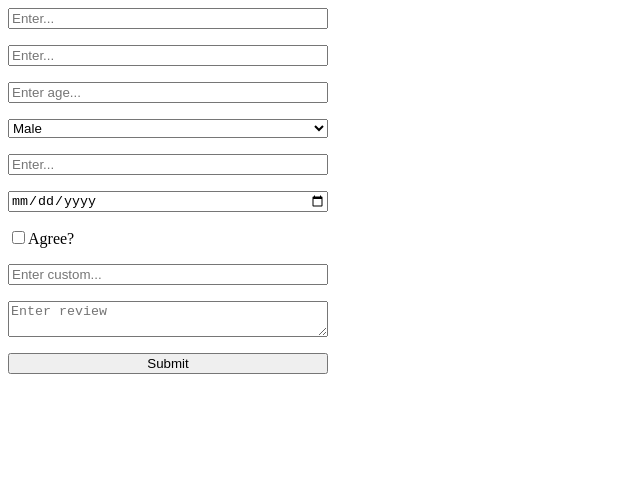
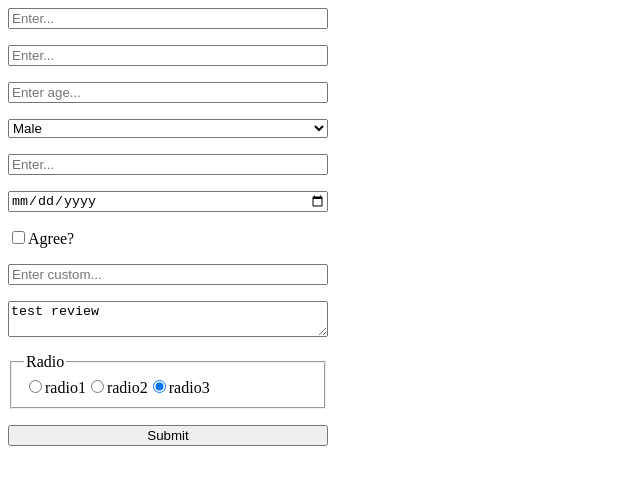
Before and after one commit to badj93/react-form-builder, a React (Vite) app: page / in a window 1280 px wide. Shown: the top 484 px of the page, without its empty margins (0-640 px from the left). Built offline with nearby package versions, Linux system fonts and the light colour scheme.

Commit message:
feat: add radio support

```diff
--- a/src/app/app.tsx
+++ b/src/app/app.tsx
@@ -21,6 +21,8 @@ export function App() {
       state={{
         name: null,
         email: null,
+        review: 'test review',
+        radio: 'radio3',
       }}
       validationRules={VALIDATION_RULES}
       submit={submit}
--- a/src/app/constants.tsx
+++ b/src/app/constants.tsx
@@ -26,6 +26,12 @@ export const FIELDS: FormCraftField[] = [
     name: 'review',
     type: 'textarea',
     placeholder: 'Enter review',
+  },
+  {
+    name: 'radio',
+    type: 'radio',
+    options: ['radio1', 'radio2', 'radio3'],
+    placeholder: 'Radio',
   },
 ];
 
--- a/src/form-craft.tsx
+++ b/src/form-craft.tsx
@@ -13,7 +13,7 @@ import type {
   ValidationRules,
 } from './types';
 import { useForm } from './use-form.ts';
-import { Checkbox, Input, Select, TextArea } from './form-elements';
+import { Checkbox, Input, Radio, Select, TextArea } from './form-elements';
 
 interface FormCraftProps {
   fields: FormCraftField[];
@@ -107,6 +107,21 @@ export function FormCraft({
         );
       }
 
+      if (f.type === 'radio') {
+        if (control) {
+          return renderControl(control, f);
+        }
+
+        return (
+          <Radio
+            key={f.name}
+            onChange={onChange ? onChangeHandler : f.onChange}
+            f={f}
+            defaultValue={formState[f.name]}
+          />
+        );
+      }
+
       if (control) {
         return renderControl(control, f);
       }
--- a/src/form-elements/index.ts
+++ b/src/form-elements/index.ts
@@ -2,3 +2,4 @@ export * from './checkbox';
 export * from './select';
 export * from './input';
 export * from './textarea';
+export * from './radio';
--- /dev/null
+++ b/src/form-elements/radio.tsx
@@ -0,0 +1,29 @@
+import type { ChangeEvent, HTMLAttributes } from 'react';
+import type { FormCraftField } from '../types.ts';
+
+interface RadioProps extends HTMLAttributes<HTMLInputElement> {
+  f: FormCraftField;
+  onChange?: (e: ChangeEvent<HTMLInputElement>) => void;
+}
+
+export function Radio({ f, onChange, defaultValue, ...props }: RadioProps) {
+  return (
+    <fieldset>
+      <legend>{f.placeholder}</legend>
+      {f.options?.map((o: string) => (
+        <label key={o} htmlFor={o}>
+          <input
+            defaultChecked={o === defaultValue}
+            id={o}
+            value={o}
+            onChange={onChange}
+            type="radio"
+            name={f.name}
+            {...props}
+          />
+          {o}
+        </label>
+      ))}
+    </fieldset>
+  );
+}
--- a/src/types.ts
+++ b/src/types.ts
@@ -14,7 +14,8 @@ export interface FormCraftField
     | 'number'
     | 'date'
     | 'password'
-    | 'checkbox';
+    | 'checkbox'
+    | 'radio';
   options?: any[];
   disabled?: boolean;
   placeholder?: string;
```
Also changed, not shown: 1 other file (tests, documents, lock files or other folders).
